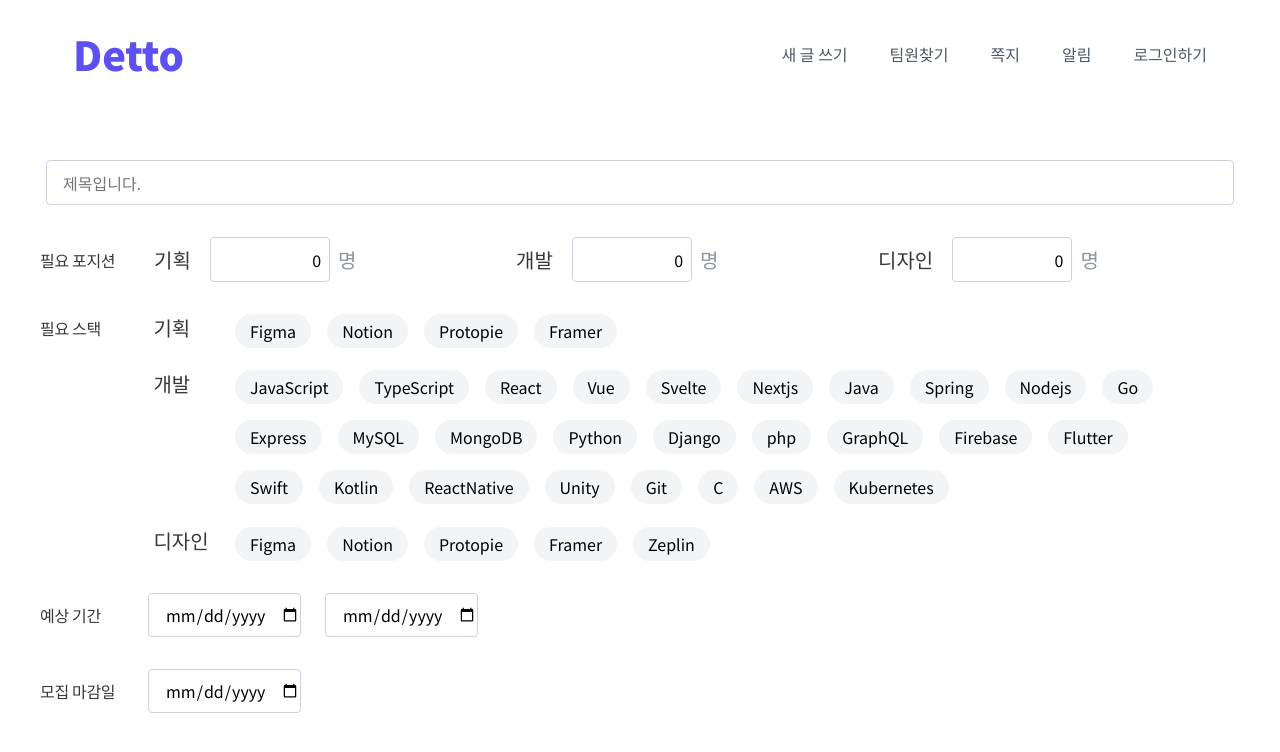
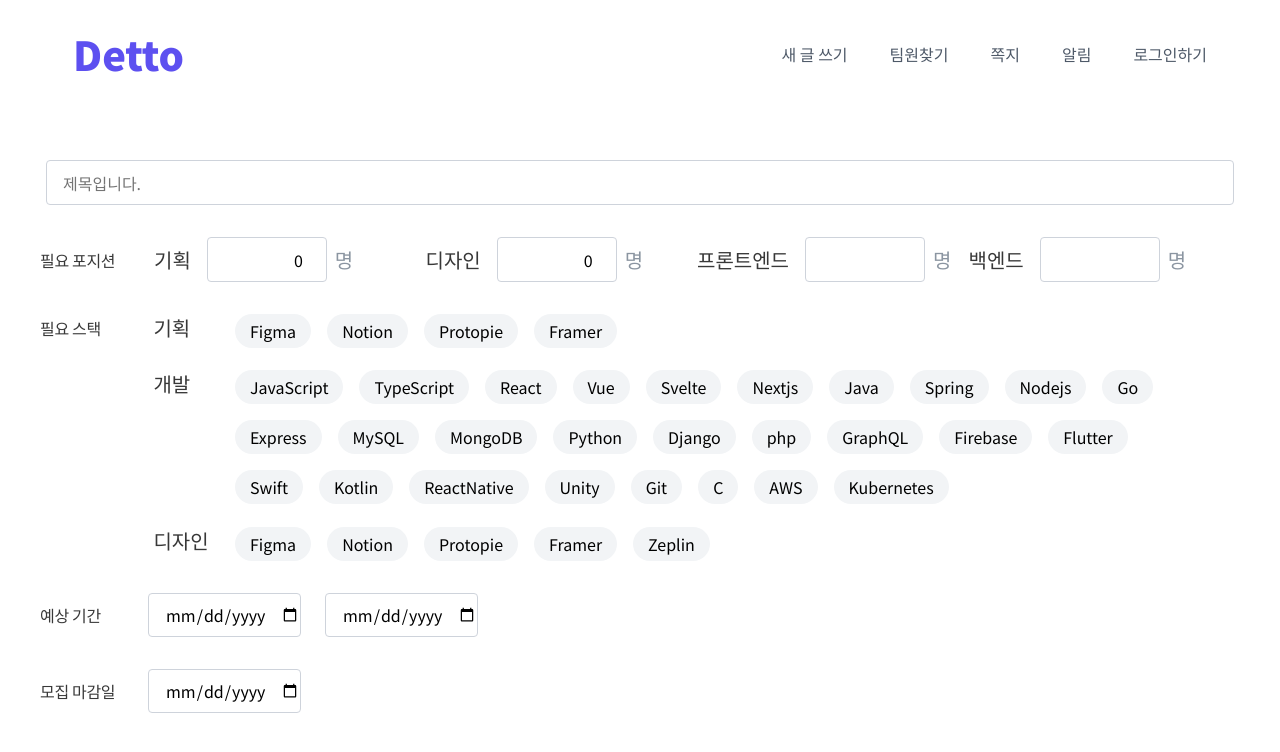
Before and after one commit to Team-Detto/Detto, a React (Create React App) app: page /project/write in a window 1280 px wide. Shown: the top 752 px of the page. Built offline with nearby package versions, Linux system fonts and the light colour scheme; no server answers; the database is empty.

Commit message:
fix: 레이아웃 위치 변경 및 path 수정

```diff
--- a/src/components/common/LabelInput.tsx
+++ b/src/components/common/LabelInput.tsx
@@ -45,7 +45,7 @@ const Label = styled.label`
   font-size: 20px;
   line-height: 1.75rem;
   color: #383838;
-  margin-right: 1.2rem;
+  margin-right: 1rem;
 `;
 const Text = styled.p`
   width: 1.125rem;
--- a/src/components/writepage/ProjectWritePageHeader.tsx
+++ b/src/components/writepage/ProjectWritePageHeader.tsx
@@ -1,5 +1,5 @@
 import React from 'react';
-import { WriteFormValueType } from 'pages/ProjectWritePage';
+import { WriteFormValueType } from 'hooks/useWrite';
 import styled from '@emotion/styled';
 
 interface Props {
--- a/src/components/writepage/WritePagePosition.tsx
+++ b/src/components/writepage/WritePagePosition.tsx
@@ -1,5 +1,5 @@
 import React from 'react';
-import { WriteFormValueType } from 'pages/ProjectWritePage';
+import { WriteFormValueType } from 'hooks/useWrite';
 import LabelInput from 'components/common/LabelInput';
 import styled from '@emotion/styled';
 interface Props {
@@ -18,7 +18,7 @@ const WritePagePosition = ({
         text="명"
         input={{
           id: '1',
-          type: 'text',
+          type: 'number',
           width: '7.5rem',
           height: '2.8125rem',
           name: 'plannerPosition',
@@ -27,29 +27,42 @@ const WritePagePosition = ({
         onChageEvent={onFormValueChagneEvent}
       />
       <LabelInput
-        label="개발"
-        text="명"
-        input={{
-          id: '1',
-          type: 'text',
-          width: '7.5rem',
-          height: '2.8125rem',
-          name: 'developerPosition',
-        }}
-        value={writeFormValue.developerPosition}
-        onChageEvent={onFormValueChagneEvent}
-      />
-      <LabelInput
         label="디자인"
         text="명"
         input={{
           id: '1',
-          type: 'text',
+          type: 'number',
           width: '7.5rem',
           height: '2.8125rem',
           name: 'designerPosition',
         }}
         value={writeFormValue.designerPosition}
+        onChageEvent={onFormValueChagneEvent}
+      />
+      <LabelInput
+        label="프론트엔드"
+        text="명"
+        input={{
+          id: '1',
+          type: 'number',
+          width: '7.5rem',
+          height: '2.8125rem',
+          name: 'frontendPosition',
+        }}
+        value={writeFormValue.frontendPosition}
+        onChageEvent={onFormValueChagneEvent}
+      />
+      <LabelInput
+        label="백엔드"
+        text="명"
+        input={{
+          id: '1',
+          type: 'number',
+          width: '7.5rem',
+          height: '2.8125rem',
+          name: 'backendPosition',
+        }}
+        value={writeFormValue.backendPosition}
         onChageEvent={onFormValueChagneEvent}
       />
     </WritePagePositionContainer>
```
